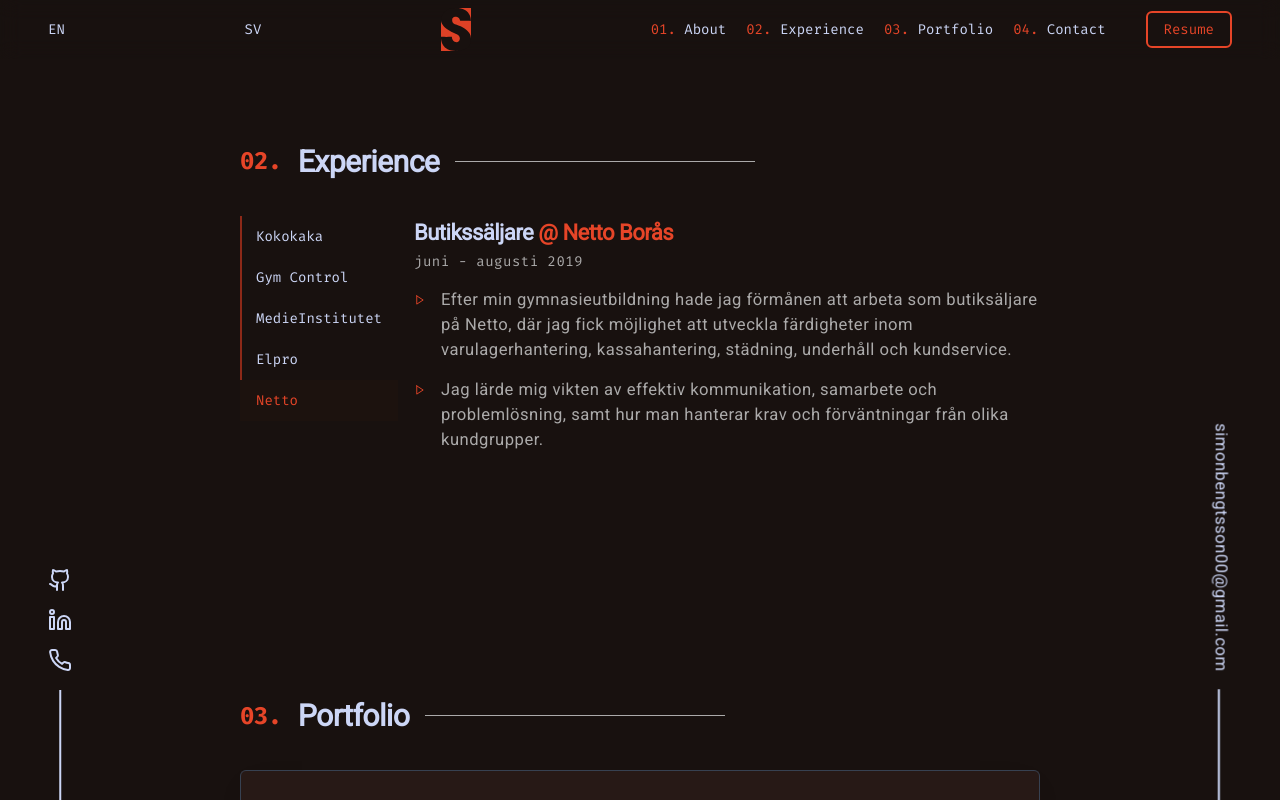
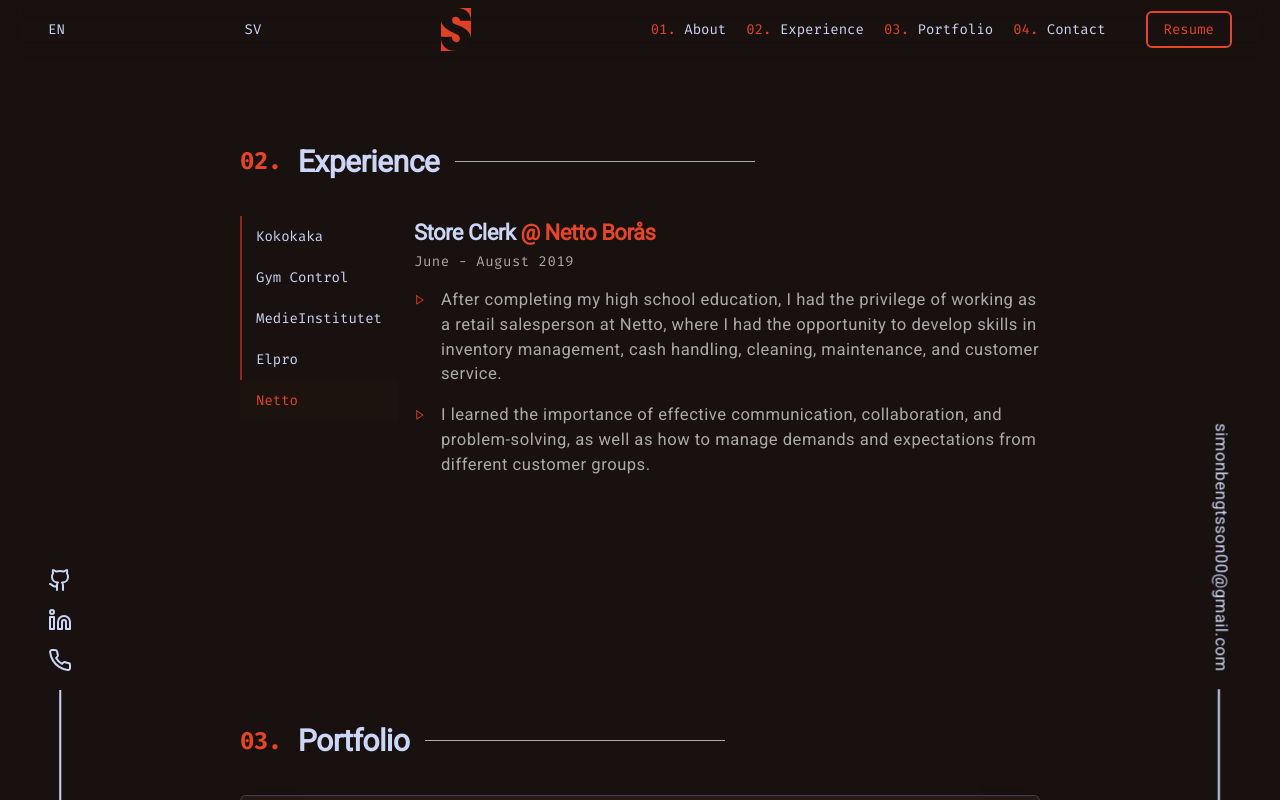
Before and after one commit to Sillen00/Portfolio_CV, a Next.js app: page / in a window 1280 px wide. Both pictures are taken after a click on the item "Netto". Shown: the part 1368-2168 px from the top of the page. Built offline with nearby package versions, Linux system fonts and the light colour scheme; grey boxes are pictures that could not be loaded.

Commit message:
experience netto section translation eng + swe.

```diff
--- a/app/containers/home-page/experiencecomponents/Netto.tsx
+++ b/app/containers/home-page/experiencecomponents/Netto.tsx
@@ -1,27 +1,24 @@
 import { Play } from "lucide-react";
+import { useTranslation } from "react-i18next";
 import { twMerge } from "tailwind-merge";
 import css from "../_Home.module.scss";
 
 const Netto = () => {
+  const { t } = useTranslation();
+
   return (
     <div>
       <h4>
-        Butikssäljare <span className='text-secondary-color cursor-pointer'>@ Netto Borås</span>
+        {t("experience.netto.title")} <span className='text-secondary-color cursor-pointer'>@ Netto Borås</span>
       </h4>
-      <p className='fira small text-gray pb-4 pt-0.5'>juni - augusti 2019</p> {/* 29 januari - 17 maj 2024 */}
+      <p className='fira small text-gray pb-4 pt-0.5'>{t("experience.netto.date")}</p> {/* 29 januari - 17 maj 2024 */}
       <div className={twMerge(css.textRowHover, "flex gap-4")}>
         <Play width={11} className='text-secondary-color flex-none' />
-        <p className='text-gray'>
-          Efter min gymnasieutbildning hade jag förmånen att arbeta som butiksäljare på Netto, där jag fick möjlighet att utveckla
-          färdigheter inom varulagerhantering, kassahantering, städning, underhåll och kundservice.
-        </p>
+        <p className='text-gray'>{t("experience.netto.description1")}</p>
       </div>
       <div className={twMerge(css.textRowHover, "flex gap-4 pt-4")}>
         <Play width={11} className='text-secondary-color flex-none' />
-        <p className='text-gray'>
-          Jag lärde mig vikten av effektiv kommunikation, samarbete och problemlösning, samt hur man hanterar krav och förväntningar från
-          olika kundgrupper.
-        </p>
+        <p className='text-gray'>{t("experience.netto.description2")}</p>
       </div>
     </div>
   );
```
